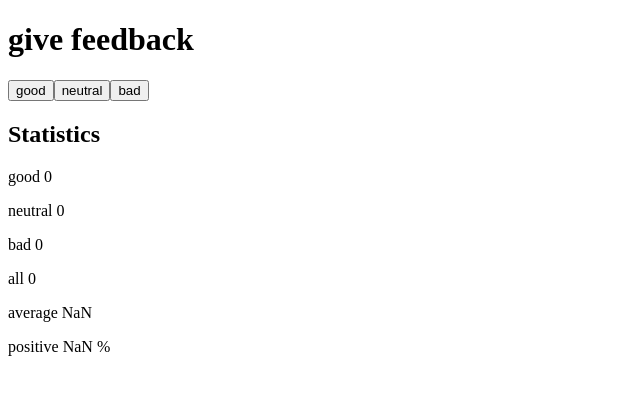
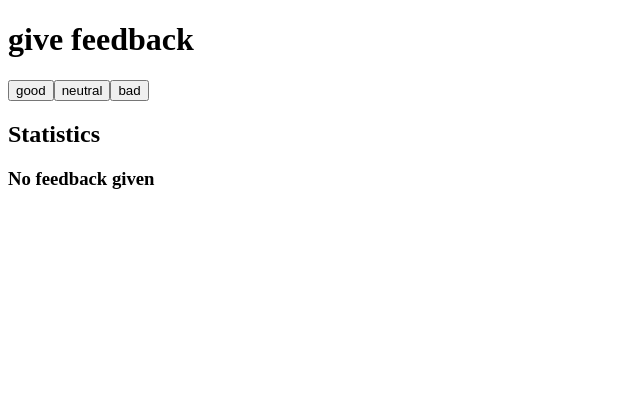
Before and after one commit to Madhusmitamis/02-unicafe, a React (Vite) app: page / in a window 1280 px wide. Shown: the top 394 px of the page, without its empty margins (0-640 px from the left). Built offline with nearby package versions, Linux system fonts and the light colour scheme.

Commit message:
1.9 unicafe step 4 done.

```diff
--- a/src/App.jsx
+++ b/src/App.jsx
@@ -1,6 +1,9 @@
 import { useState } from 'react'
 
 const Statistics =({good, neutral, bad}) =>{
+  if (good === 0 && neutral === 0 && bad === 0) {
+    return <h3>No feedback given</h3>
+}
   const all = good + neutral + bad
 
   const averageScore = (good * 1 +neutral *0 + bad * -1) / all
@@ -44,10 +47,10 @@ const App = () => {
         <button onClick= {handleNeutral}>neutral</button>
         <button onClick={handleBad}>bad</button>
       </div>
-      <h2>Statistics</h2>
-        <p>good {good}</p>
+       <h2>Statistics</h2>
+        {/* <p>good {good}</p>
         <p>neutral {neutral}</p>
-        <p>bad {bad}</p>
+        <p>bad {bad}</p>  */}
       <Statistics good={good} neutral={neutral} bad={bad} />
     </div>
   )
```
